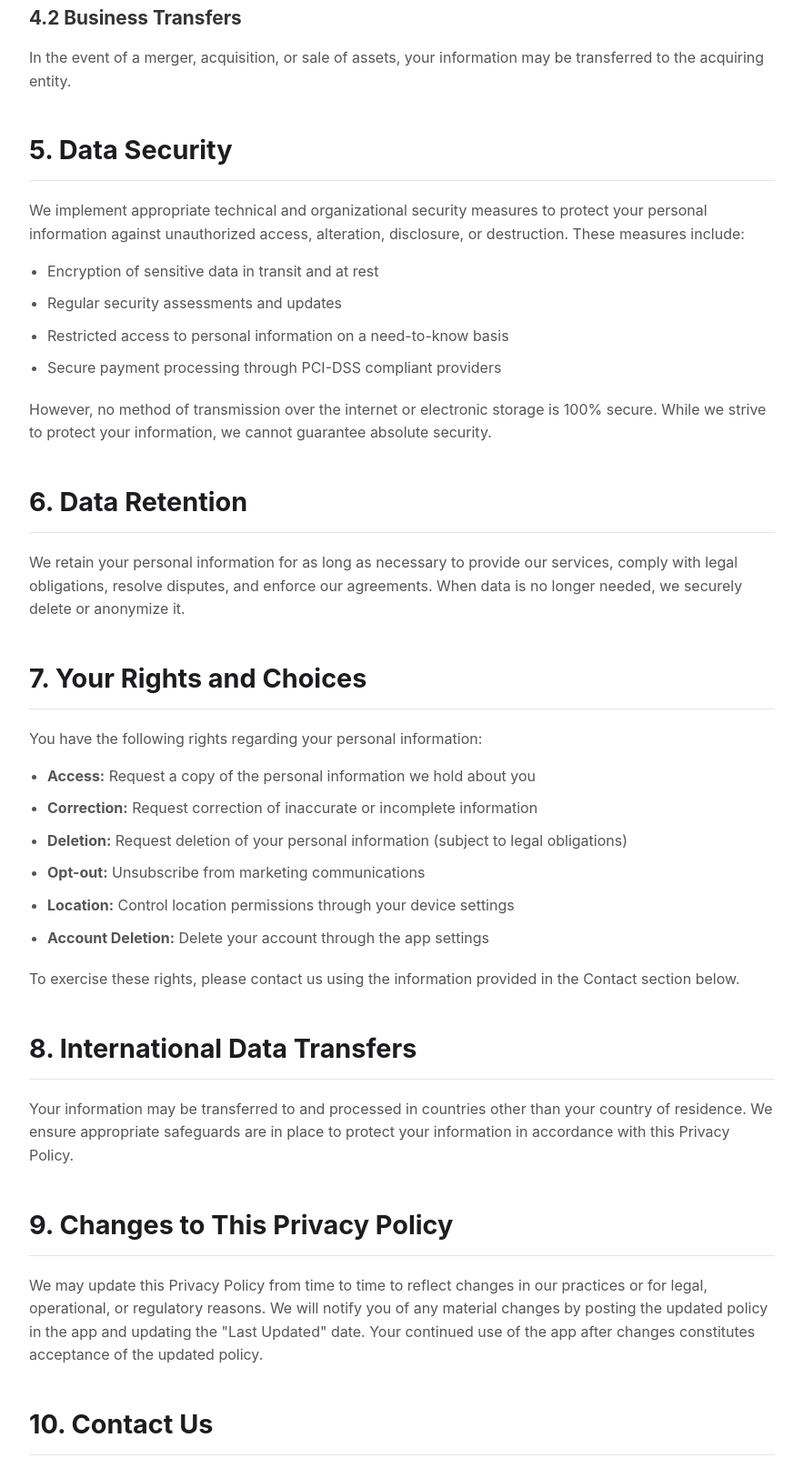
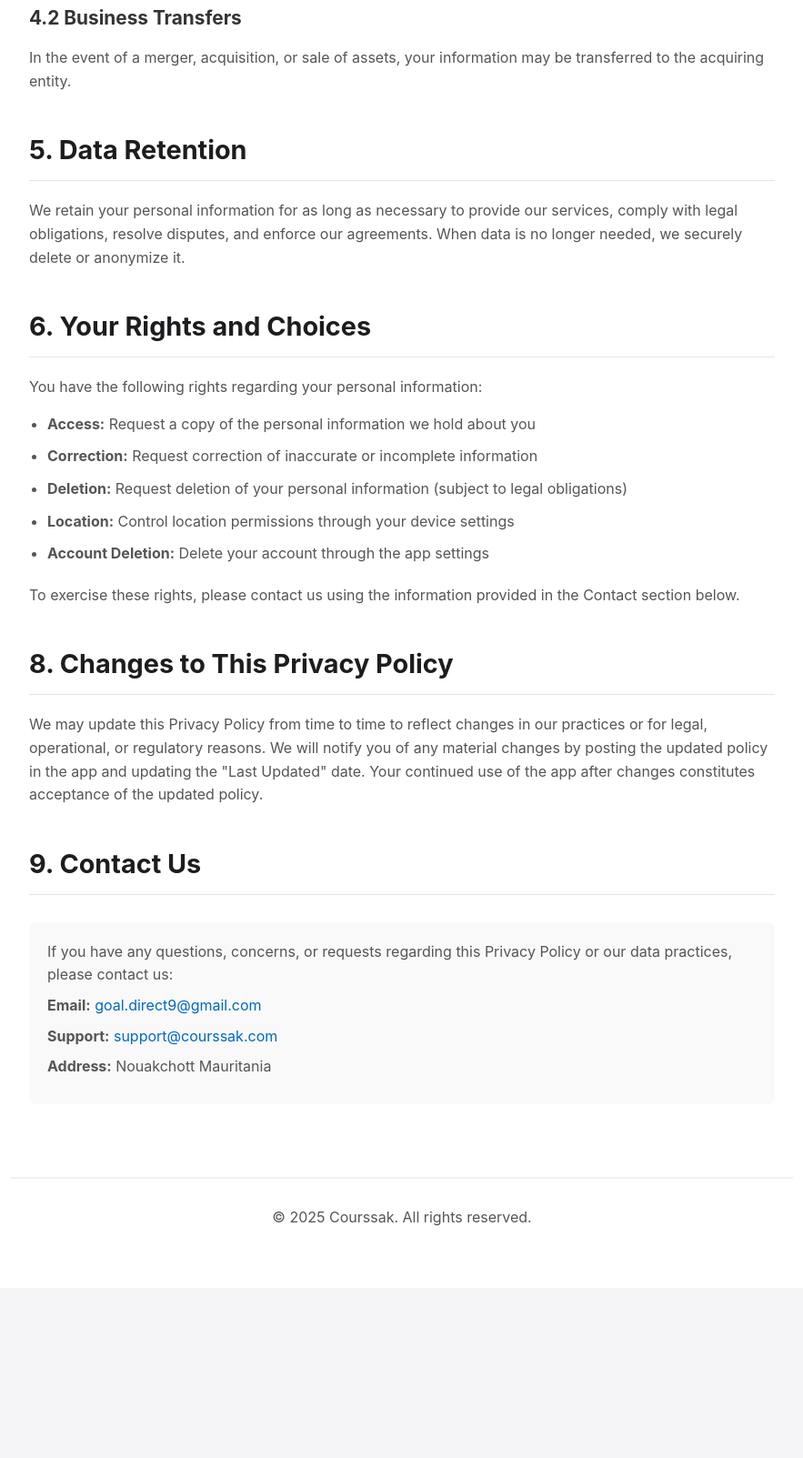
Before and after one commit to oumar8/CourssakPassengerPrivacySupport, a plain HTML site: page driver.html in a window 1280 px wide. Shown: the part 1833-3436 px from the top of the page at 91% size, without its empty margins (198-1081 px from the left). After the commit the page ends 3249 px from the top, so only its background shows below. Drawn offline with Linux system fonts and the light colour scheme.

Commit message:
modify privacy

```diff
--- a/driver.html
+++ b/driver.html
@@ -212,25 +212,7 @@
         </section>
 
         <section>
-            <h2>5. Data Security</h2>
-            <p>
-                We implement appropriate technical and organizational security measures to protect your personal
-                information against unauthorized access, alteration, disclosure, or destruction. These measures include:
-            </p>
-            <ul>
-                <li>Encryption of sensitive data in transit and at rest</li>
-                <li>Regular security assessments and updates</li>
-                <li>Restricted access to personal information on a need-to-know basis</li>
-                <li>Secure payment processing through PCI-DSS compliant providers</li>
-            </ul>
-            <p>
-                However, no method of transmission over the internet or electronic storage is 100% secure.
-                While we strive to protect your information, we cannot guarantee absolute security.
-            </p>
-        </section>
-
-        <section>
-            <h2>6. Data Retention</h2>
+            <h2>5. Data Retention</h2>
             <p>
                 We retain your personal information for as long as necessary to provide our services, comply
                 with legal obligations, resolve disputes, and enforce our agreements. When data is no longer
@@ -239,13 +221,12 @@
         </section>
 
         <section>
-            <h2>7. Your Rights and Choices</h2>
+            <h2>6. Your Rights and Choices</h2>
             <p>You have the following rights regarding your personal information:</p>
             <ul>
                 <li><strong>Access:</strong> Request a copy of the personal information we hold about you</li>
                 <li><strong>Correction:</strong> Request correction of inaccurate or incomplete information</li>
                 <li><strong>Deletion:</strong> Request deletion of your personal information (subject to legal obligations)</li>
-                <li><strong>Opt-out:</strong> Unsubscribe from marketing communications</li>
                 <li><strong>Location:</strong> Control location permissions through your device settings</li>
                 <li><strong>Account Deletion:</strong> Delete your account through the app settings</li>
             </ul>
@@ -254,17 +235,9 @@
             </p>
         </section>
 
-        <section>
-            <h2>8. International Data Transfers</h2>
-            <p>
-                Your information may be transferred to and processed in countries other than your country of
-                residence. We ensure appropriate safeguards are in place to protect your information in
-                accordance with this Privacy Policy.
-            </p>
-        </section>
 
         <section>
-            <h2>9. Changes to This Privacy Policy</h2>
+            <h2>8. Changes to This Privacy Policy</h2>
             <p>
                 We may update this Privacy Policy from time to time to reflect changes in our practices or
                 for legal, operational, or regulatory reasons. We will notify you of any material changes by
@@ -274,7 +247,7 @@
         </section>
 
         <section>
-            <h2>10. Contact Us</h2>
+            <h2>9. Contact Us</h2>
             <div class="contact-info">
                 <p>If you have any questions, concerns, or requests regarding this Privacy Policy or our data practices, please contact us:</p>
                 <p><strong>Email:</strong> <a href="mailto: goal.direct9@gmail.com"> goal.direct9@gmail.com</a></p>
```
